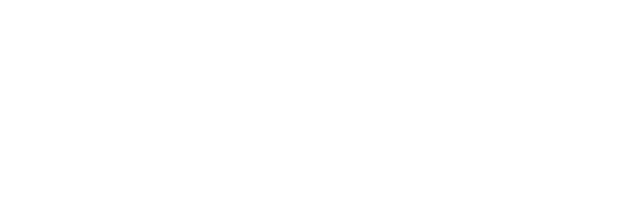
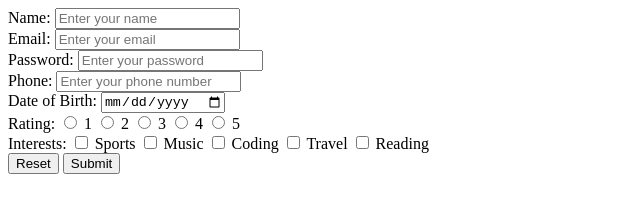
Before and after one commit to ikavvii/lab, a plain HTML site: page web-technologies/worksheet10/index.html in a window 1280 px wide. Shown: the whole page, without its empty margins (0-640 px from the left). Drawn offline with Linux system fonts and the light colour scheme.

Commit message:
start WAD lab

```diff
--- a/web-technologies/worksheet10/index.html
+++ b/web-technologies/worksheet10/index.html
@@ -1,11 +1,89 @@
 <!DOCTYPE html>
 <html lang="en">
-<head>
-  <meta charset="UTF-8">
-  <meta name="viewport" content="width=device-width, initial-scale=1.0">
-  <title>University Form</title>
-</head>
-<body>
+  <head>
+    <meta charset="UTF-8" />
+    <meta name="viewport" content="width=device-width, initial-scale=1.0" />
+    <title>University Form</title>
+  </head>
+  <body>
+    <form action="./success.html" method="get">
+      <div>
+        <label for="name">Name:</label>
+        <input
+          type="text"
+          id="name"
+          name="name"
+          pattern="[A-Za-z ]{2,100}"
+          title="Please enter a valid name (2-100 letters)."
+          placeholder="Enter your name"
+          required
+          aria-describedby="nameHelp"
+        />
+        <span id="nameHelp"></span>
+      </div>
+      <div>
+        <label for="email">Email:</label>
+        <input type="email"
+          id="email"
+          name="email"
+          placeholder="Enter your email"
+          pattern="[a-z0-9._%+-]+@[a-z0-9.-]+\.(com|in|edu)$"
+          title="Please enter a valid email address"
+          required
+        />
+      </div>
+      <div>
+        <label for="password">Password:</label>
+        <input type="password"
+          id="password"
+          name="password"
+          placeholder="Enter your password"
+          pattern=".(?=.*[0-9]).{6,}"
+          title="Please enter a valid password (at least 6 characters, including a number)."
+          required
+        />
+      </div>
+      <div>
+        <label for="phone">Phone:</label>
+        <input type="tel"
+          id="phone"
+          name="phone"
+          placeholder="Enter your phone number"
+          pattern="[1-9]{1}[0-9]{9}"
+          title="Please enter a valid phone number (10 digits)."
+        />
+      </div>
+      <div>
+        <label for="dob">Date of Birth:</label>
+        <input type="date"
+          id="dob"
+          name="dob"
+          required
+        />
+      </div>
+      <div>
+        <label for="rating">Rating:</label>
+        <input type="radio" name="rating" value="1" required /> 1
+        <input type="radio" name="rating" value="2" /> 2
+        <input type="radio" name="rating" value="3" /> 3
+        <input type="radio" name="rating" value="4" /> 4
+        <input type="radio" name="rating" value="5" /> 5
 
-</body>
+      </div>
+
+      <div>
+        <label for="interests">Interests:</label>
+        <input type="checkbox" name="interests" value="sports" /> Sports
+        <input type="checkbox" name="interests" value="music" /> Music
+        <input type="checkbox" name="interests" value="coding" /> Coding
+        <input type="checkbox" name="interests" value="travel" /> Travel
+        <input type="checkbox" name="interests" value="reading" /> Reading
+      </div>
+
+      <div>
+        <input type="reset" value="Reset" />
+        <input type="submit" value="Submit" />
+      </div>
+    </form>
+  </body>
 </html>
```
Also changed, not shown: javascript/freq.js (added, +16 -0 lines), javascript/hoisting.js (added, +9 -0 lines), web-technologies/html/signup_form.html (added, +108 -0 lines), web-technologies/worksheet10/success.html (+4 -1 lines).
